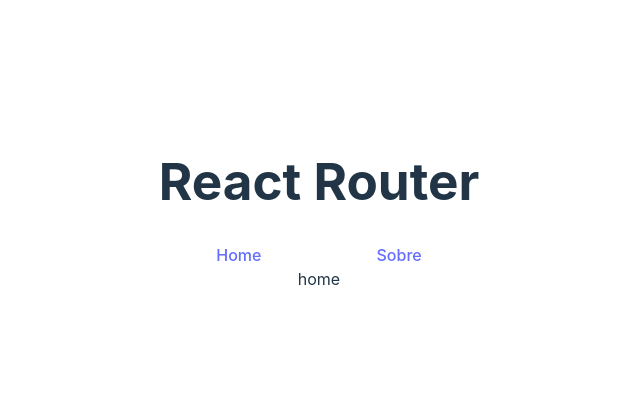
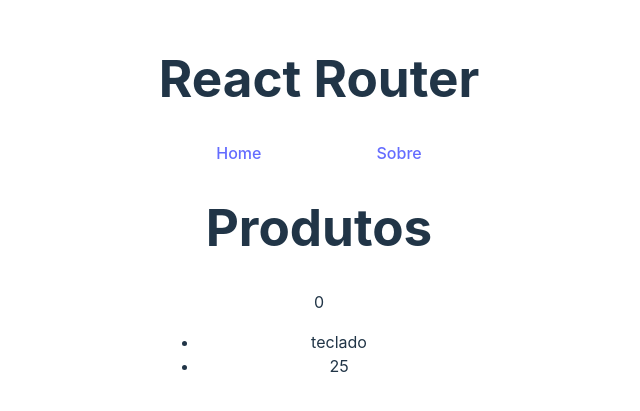
Before and after one commit to Dannick10/horadecodar_curso, a React (Vite) app in the folder Reacthook/: page / in a window 1280 px wide. Shown: the part 195-606 px from the top of the page, without its empty margins (321-961 px from the left). Built offline with nearby package versions, Linux system fonts and the light colour scheme; data requests are answered from the project's data file.

Commit message:
hook carregando em route

```diff
--- /dev/null
+++ b/Reacthook/data/db.json
@@ -0,0 +1,8 @@
+{
+  "products": [{
+      "id":"e23c",
+      "name":"teclado",
+      "price":"25"
+    }
+  ]
+}
--- a/Reacthook/package.json
+++ b/Reacthook/package.json
@@ -7,9 +7,11 @@
     "dev": "vite",
     "build": "vite build",
     "lint": "eslint . --ext js,jsx --report-unused-disable-directives --max-warnings 0",
-    "preview": "vite preview"
+    "preview": "vite preview",
+    "server": "json-server --watch data/db.json"
   },
   "dependencies": {
+    "json-server": "^1.0.0-alpha.23",
     "react": "^18.2.0",
     "react-dom": "^18.2.0",
     "react-router-dom": "^6.22.3"
--- /dev/null
+++ b/Reacthook/src/hooks/useFetch.jsx
@@ -0,0 +1,99 @@
+import { useEffect, useState } from "react";
+
+export const useFetch =  (url) =>{
+
+    const [data,setData] = useState(null)
+
+    // refatorando
+
+    const [config,Setconfig] = useState(null)
+    const [method, Setmethod] = useState(null)
+    const [callFetch, SetcallFetch] = useState(false)
+
+    const [loading, setLoanding] = useState(false)
+
+    const [error,setError] = useState(null)
+
+    const [itemID, SetItemId] = useState(null)
+
+    const httpConfig = (data, method) => {
+        if(method === "POST"){
+            Setconfig({
+                method,
+                headers: {
+                    "Content-Type": "application/json"
+                },
+                body: JSON.stringify(data)
+        })
+        Setmethod(method)
+        } else if(method === "DELETE"){
+            Setconfig({
+                method,
+                headers: {
+                    "Content-Type": "application/json"
+                },
+
+            })
+            Setmethod(method)
+            SetItemId(data)
+        }
+
+    }
+
+    useEffect(()=>{
+        const fetchData = async () => {
+
+            setLoanding(true)
+
+        try{
+            const res = await fetch(url)
+            const json = await res.json()
+
+            setData(json)
+        }
+        catch(error){
+            console.log(erro.message)
+
+            setError(erro.message)
+        }
+
+            setLoanding(false)
+        }
+
+        fetchData()
+
+    },[url, callFetch])
+
+    useEffect(() => {
+    const httpRequest =  async () => {
+
+            let json
+
+        if(method === "POST"){
+
+            let fetchOptions = [url,config]
+
+            const res = await fetch(...fetchOptions)
+             json = await res.json()
+
+            SetcallFetch(json)
+
+        } else if(method === "DELETE"){
+            const deleteURL = `${url}/${itemID}`
+
+            const res = await fetch(deleteURL,config)
+            json = await res.json()
+        }
+
+        SetcallFetch(json)
+
+    }
+
+    httpRequest()
+
+    },[config,method,url])
+
+
+    return {data,httpConfig,loading,error}
+
+}
--- a/Reacthook/src/pages/Home.jsx
+++ b/Reacthook/src/pages/Home.jsx
@@ -1,8 +1,29 @@
-import React from 'react'
+
+import {useFetch} from '../hooks/useFetch'
+
+
+
 
 const home = () => {
+
+  const url = "http://localhost:3000/products"
+
+  const {data:items,loading,error} = useFetch(url)
+
+  console.log(items)
   return (
-    <div>home</div>
+    <div>
+      <h1>Produtos</h1>
+      {error & <p>{error}</p>}
+      <ul>
+        {items && items.map((item)=>(
+          <>
+            <li>{item.name}</li>
+            <li>{item.price}</li>
+          </>
+        ))}
+      </ul>
+    </div>
   )
 }
 
```
Also changed, not shown: 1 other file (tests, documents, lock files or other folders).
